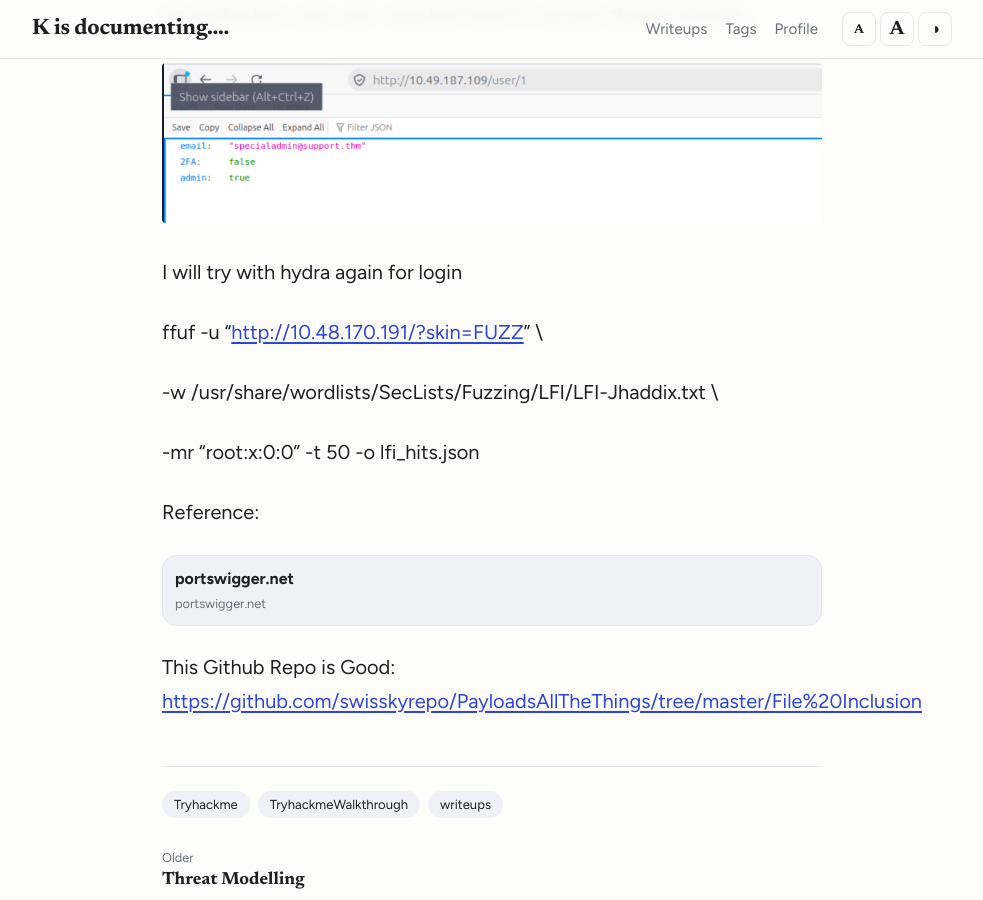
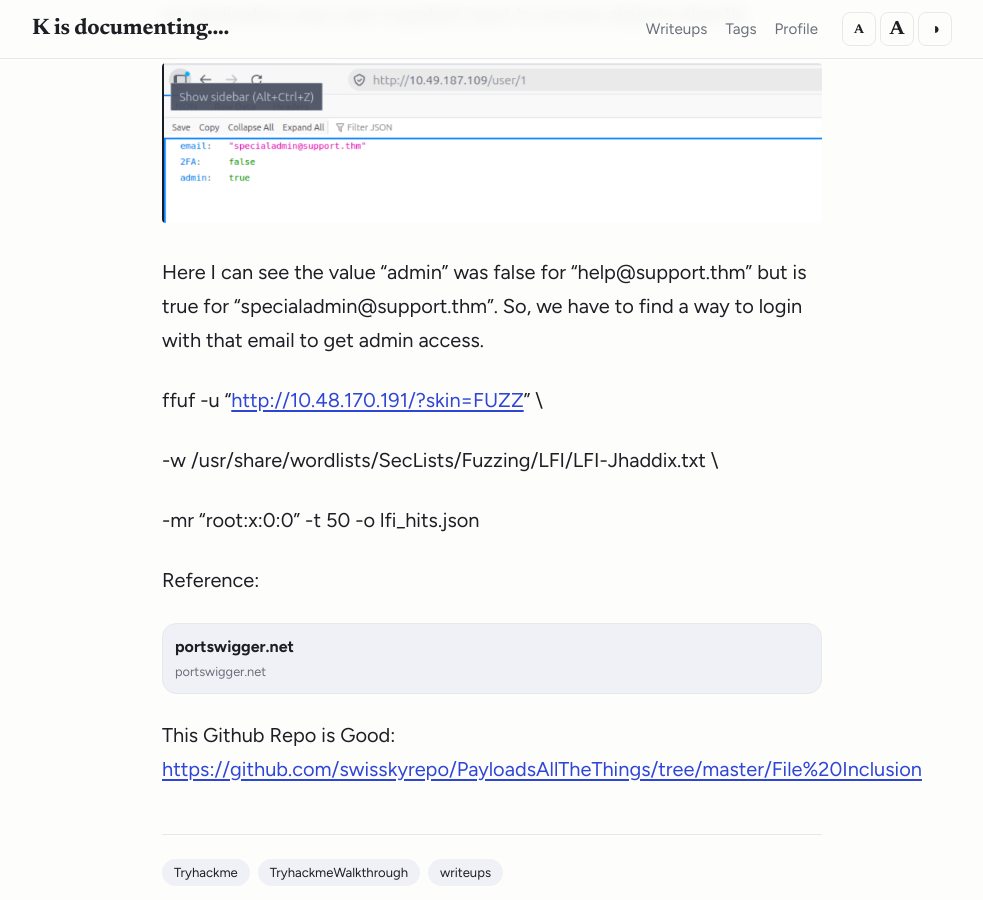
Before and after one commit to cloudskim/cloudskim.github.io, a Jekyll site: the page built from _posts/2026-10-21-thm-challenge-support-writeup.md, in a window 1280 px wide and 900 px high, scrolled down 3924 px. Shown: the whole window, without its empty margins (148-1131 px from the left). Built offline with Jekyll 4.4.1, drawn with Linux system fonts in a browser that asks for light colours.

Commit message:
Update _posts/2026-10-21-thm-challenge-support-writeup.md (via Pages CMS)

```diff
--- a/_posts/2026-10-21-thm-challenge-support-writeup.md
+++ b/_posts/2026-10-21-thm-challenge-support-writeup.md
@@ -58,7 +58,9 @@
 
 ![image.png](/assets/images/image-3.png)
 
-I will try with hydra again for login
+Here I can see the value "admin" was false for "help@support.thm" but is true for "specialadmin@support.thm". So, we have to find a way to login with that email to get admin access.
+
+
 
 ffuf -u "[http://10.48.170.191/?skin=FUZZ](http://10.48.170.191/?skin=FUZZ)" \
 
```
